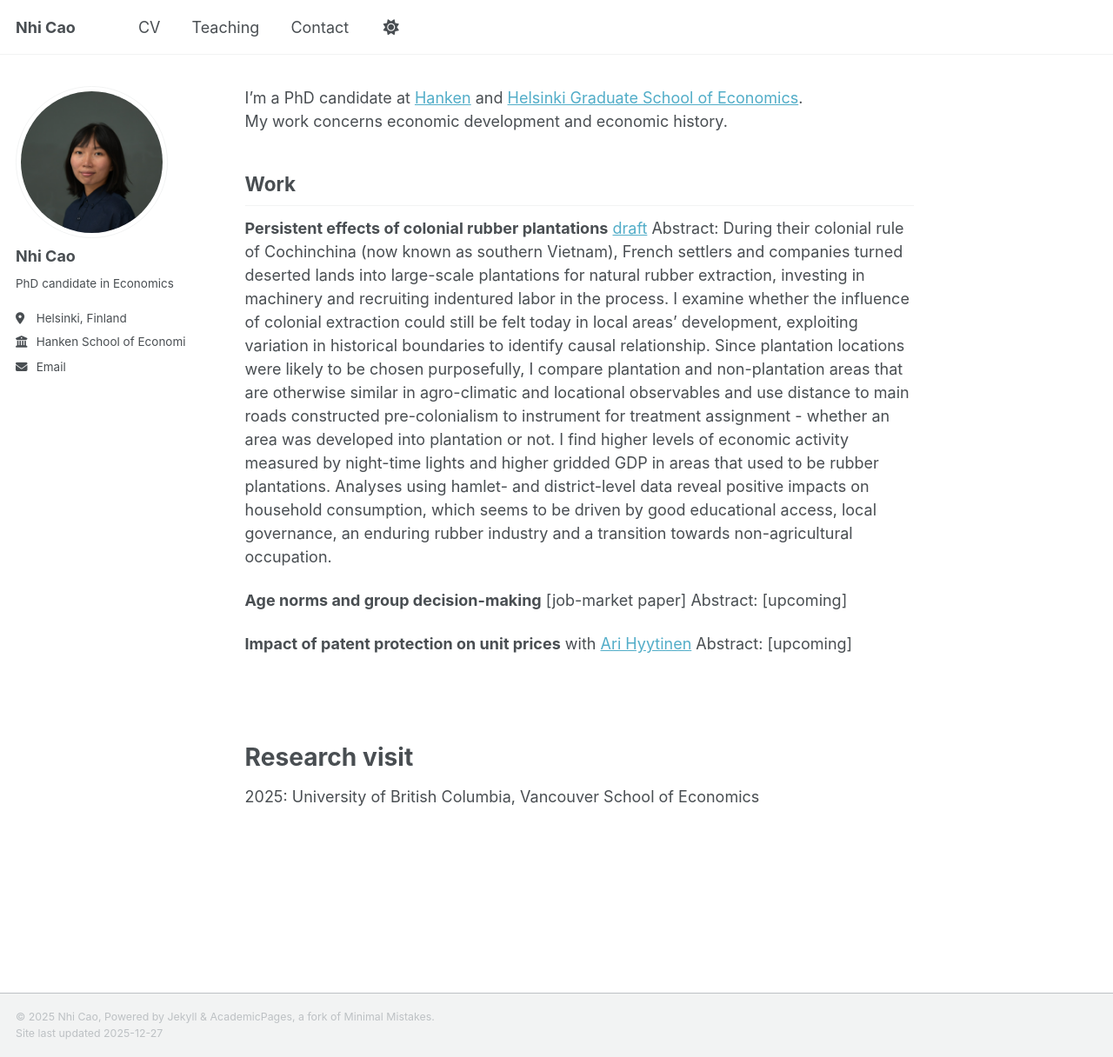
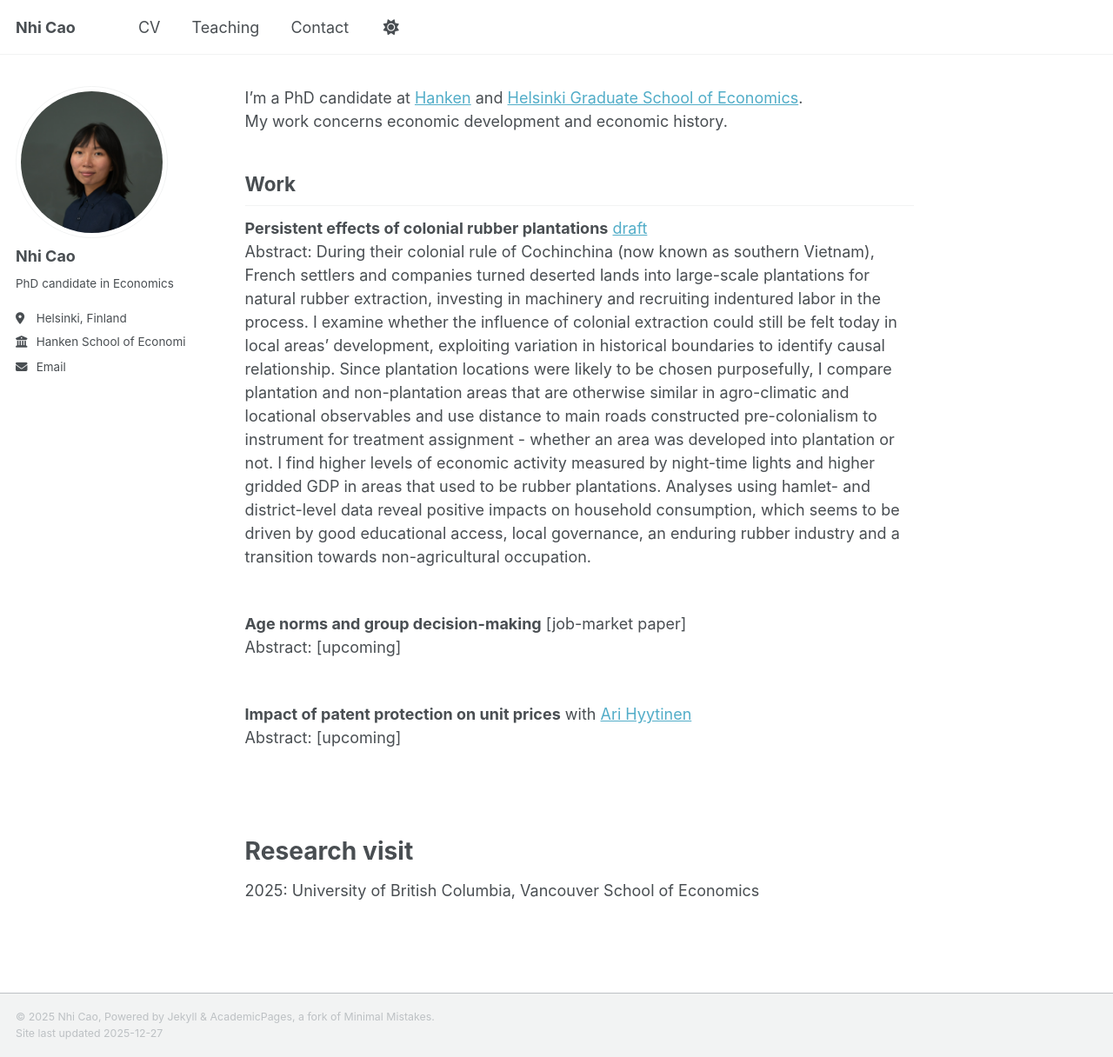
Before and after one commit to nhi-cao/nhi-cao.github.io, a Jekyll site: the page built from _pages/about.md, in a window 1280 px wide and 1216 px high. Shown: the whole window at 87% size. Built offline with Jekyll 4.4.1, drawn with Linux system fonts in a browser that asks for light colours; a script bundle is joined from its source files by our own code; library files that are not in the unit come from our copies.

Commit message:
Update about.md

```diff
--- a/_pages/about.md
+++ b/_pages/about.md
@@ -15,14 +15,19 @@ My work concerns economic development and economic history.
 Work
 ------
 **Persistent effects of colonial rubber plantations** [draft](https://drive.google.com/file/d/1ZepS7kU-Xg5VLxMZxu44IjgcLknq5Xhv/view)
+<br />
 Abstract: During their colonial rule of Cochinchina (now known as southern Vietnam), French settlers and companies turned deserted lands into large-scale plantations for natural rubber extraction, investing in machinery and recruiting indentured labor in the process. I examine whether the influence of colonial extraction could still be felt today in local areas’ development, exploiting variation in historical boundaries to identify causal relationship. Since plantation locations were likely to be chosen purposefully, I compare plantation and non-plantation areas that are otherwise similar in agro-climatic and locational observables and use distance to main roads constructed pre-colonialism to instrument for treatment assignment - whether an area was developed into plantation or not. I find higher levels of economic activity measured by night-time lights and higher gridded GDP in areas that used to be rubber plantations. Analyses using hamlet- and district-level data reveal positive impacts on household consumption, which seems to be driven by good educational access, local governance, an enduring rubber industry and a transition towards non-agricultural occupation.
+<br />
 <br />
 
 **Age norms and group decision-making** [job-market paper]
+<br />
 Abstract: [upcoming]
+<br />
 <br />
 
 **Impact of patent protection on unit prices** with [Ari Hyytinen](http://www.hyytinen.fi/)
+<br />
 Abstract: [upcoming]
 
 <br />
```
